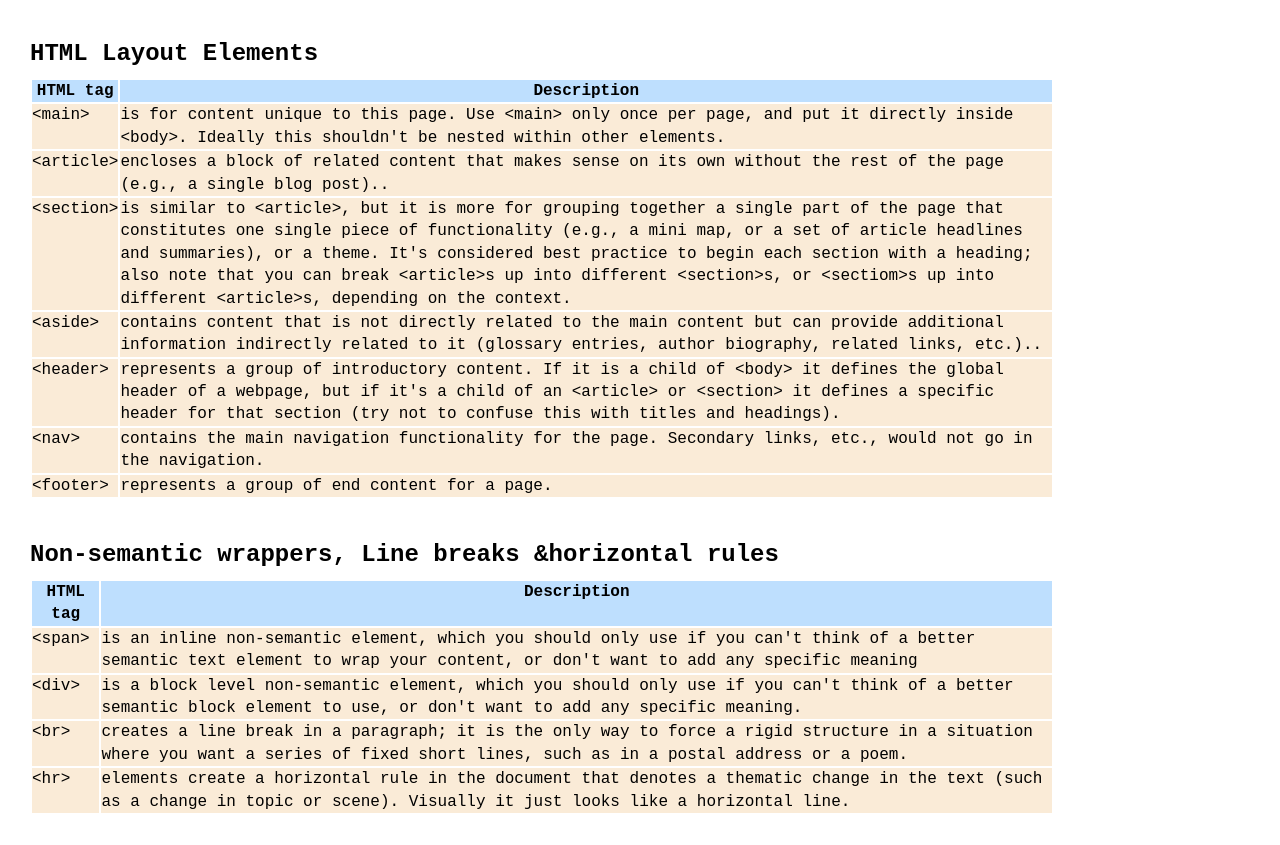
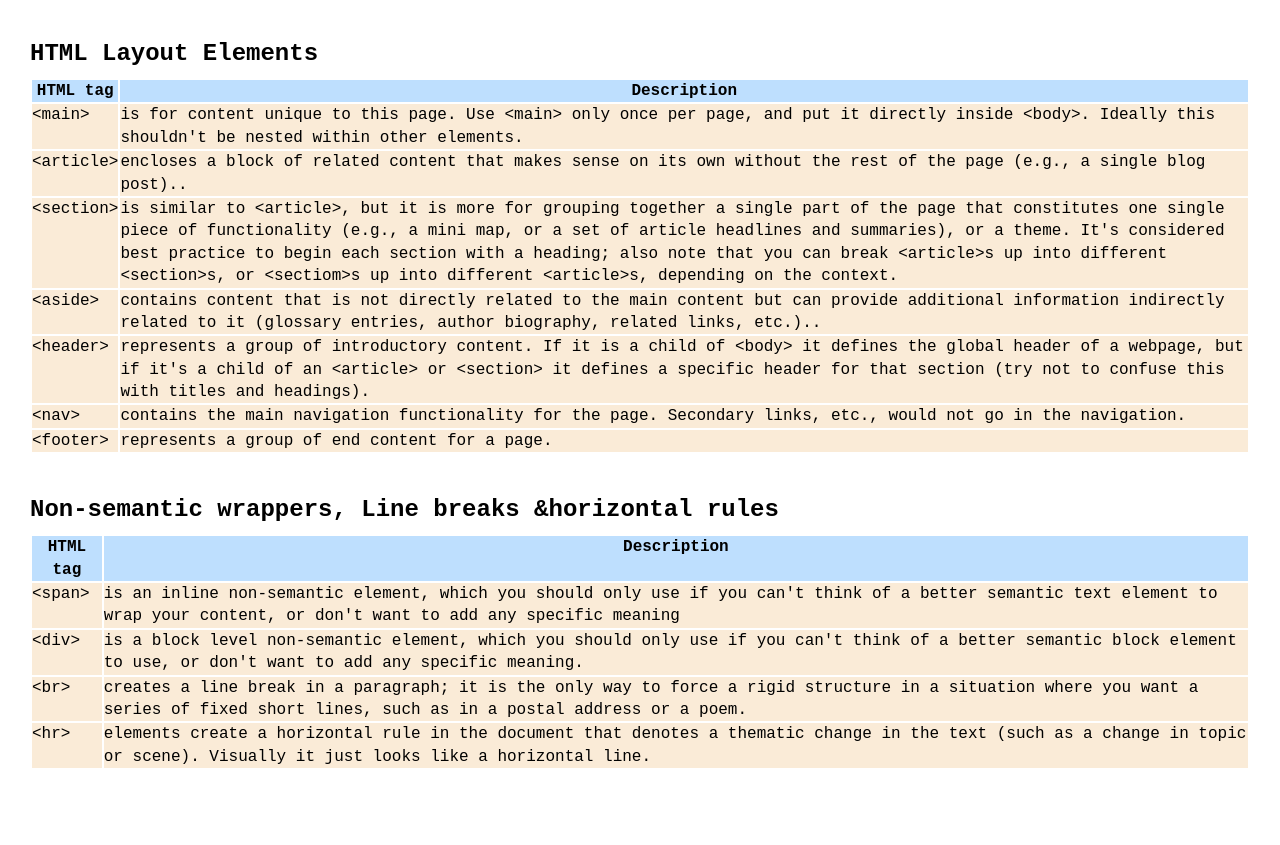
Before and after one commit to ikellog/webcheatsheet, a plain HTML site: page index.html in a window 1280 px wide. After the commit the page ends 800 px from the top, so only its background shows below. Drawn offline with Linux system fonts and the light colour scheme; a script that the page names is missing.

Commit message:
css update

```diff
--- a/styles.css
+++ b/styles.css
@@ -8,7 +8,7 @@
     margin: 30px;
     line-height: 2;
     font-size: 16px;
-    width: 1024px;
+    width: auto;
     position: relative;
   }
 
```
